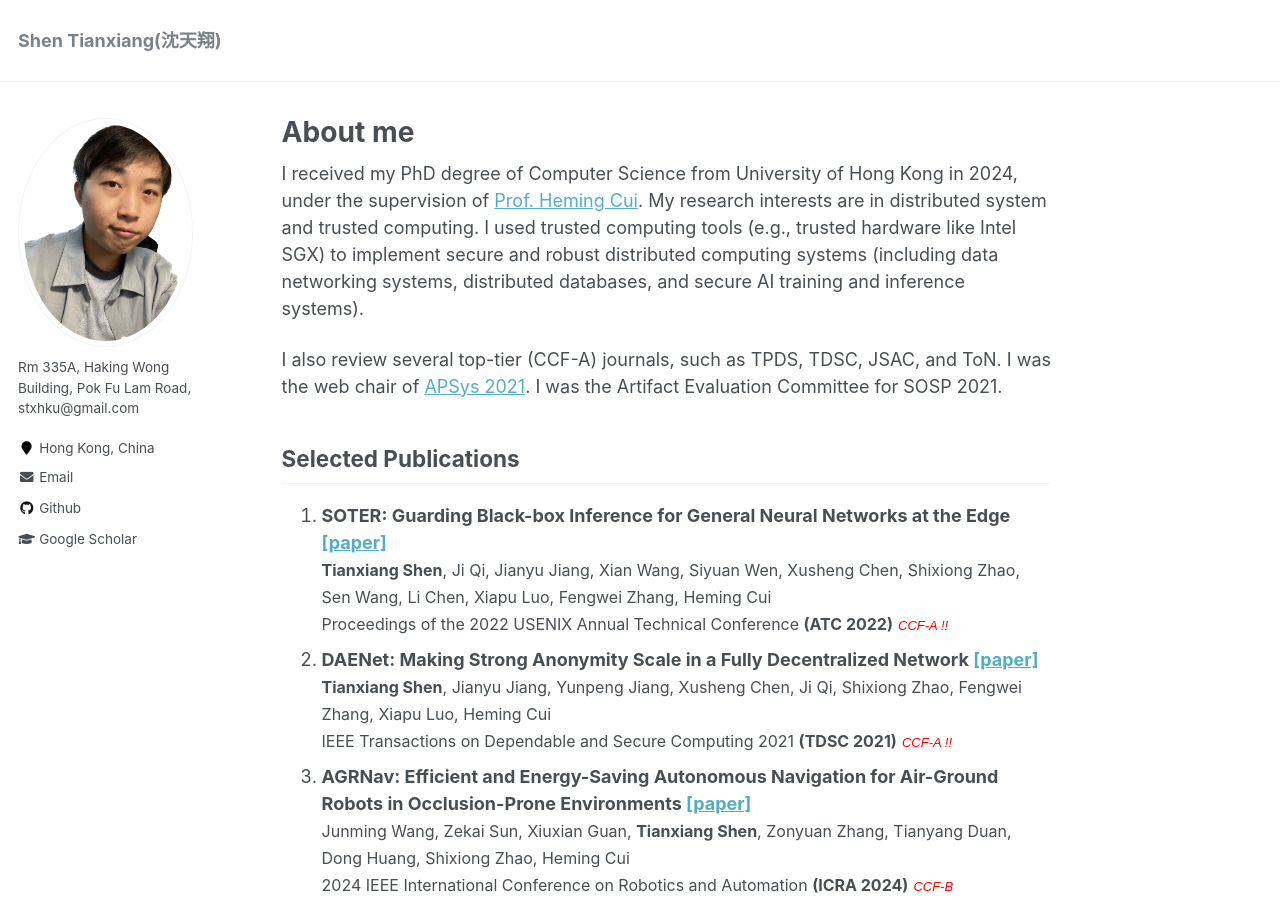
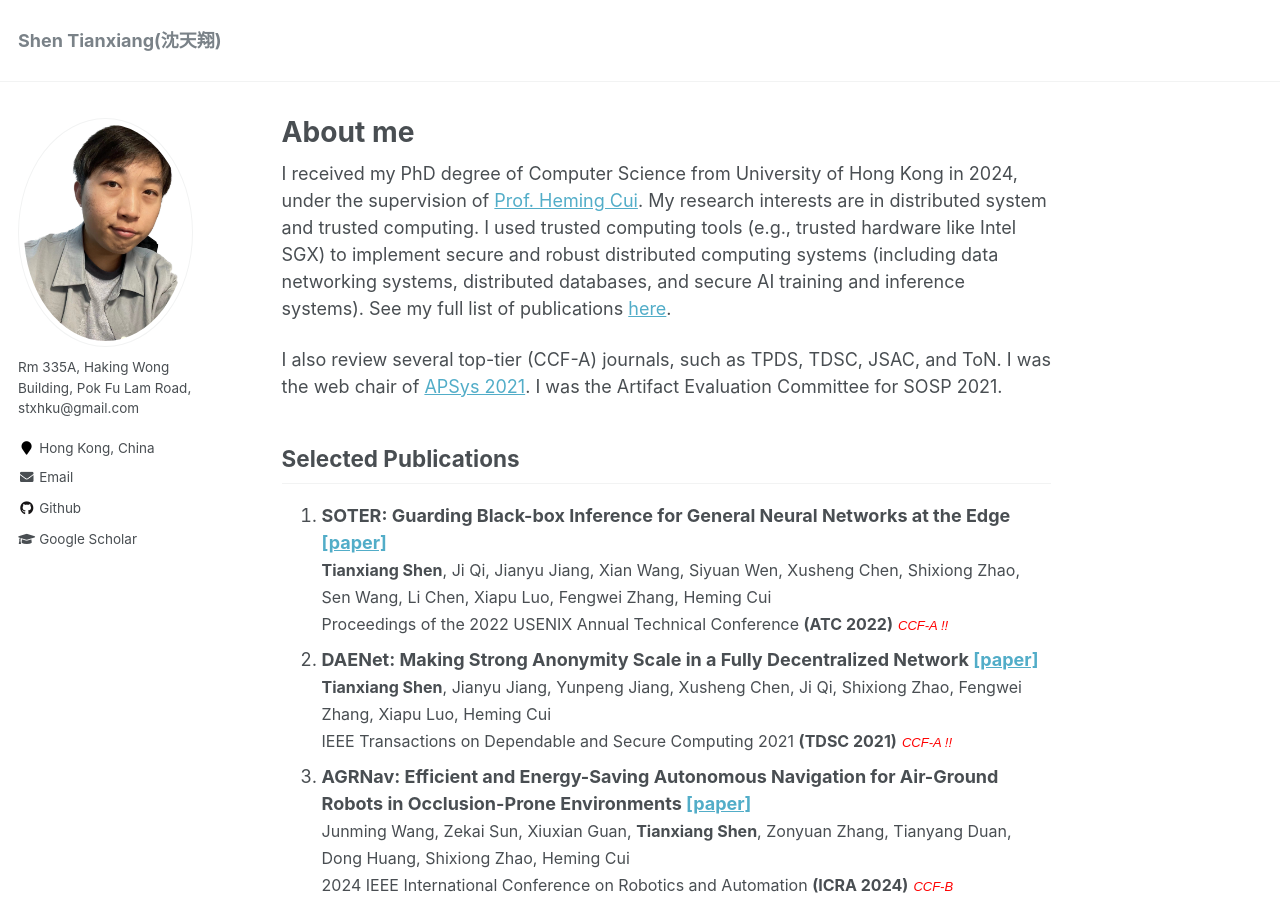
Before and after one commit to tianxiang999/tianxiang999.github.io, a Jekyll site: the page built from _pages/about.md, in a window 1280 px wide and 900 px high. Built offline with Jekyll 4.4.1, drawn with Linux system fonts in a browser that asks for light colours; comment, search, counter and statistics services are not loaded.

Commit message:
Update about.md

```diff
--- a/_pages/about.md
+++ b/_pages/about.md
@@ -12,7 +12,8 @@ I received my PhD degree of Computer Science from University of Hong Kong in
 My research interests are in distributed system and trusted computing. I used
 trusted computing tools (e.g., trusted hardware like Intel SGX) to implement secure and robust
 distributed
-computing systems (including data networking systems, distributed databases, and secure AI training and inference systems).
+computing systems (including data networking systems, distributed databases, and
+secure AI training and inference systems). See my full list of publications [here](https://scholar.google.com/citations?user=O9OOpR0AAAAJ&hl=zh-CN).
 
 I also review several top-tier (CCF-A) journals, such as TPDS, TDSC, JSAC, and ToN. I was the web chair of [APSys 2021](https://i.cs.hku.hk/apsys2021/index.html). I was the Artifact Evaluation
 Committee for SOSP 2021.
```
